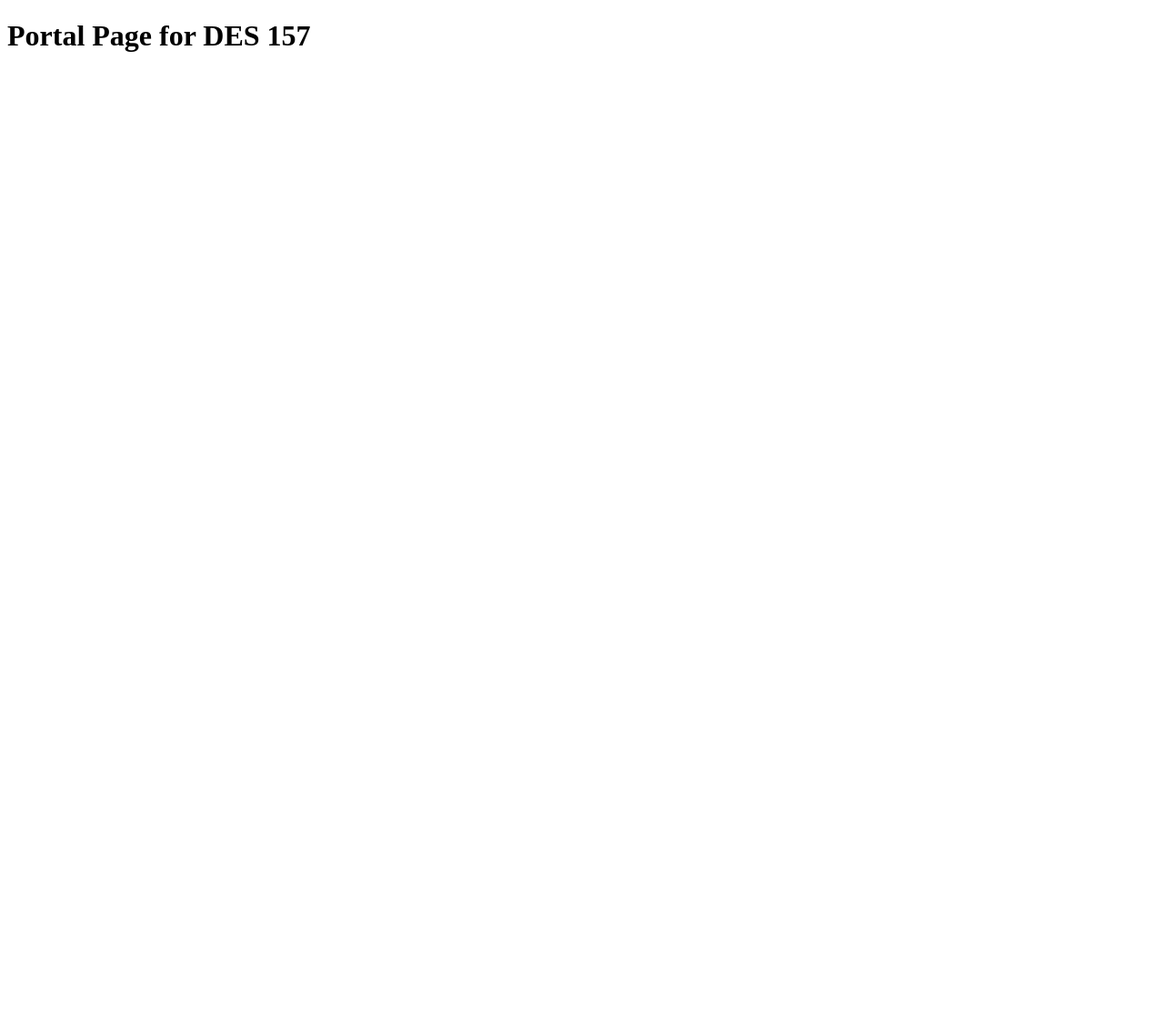
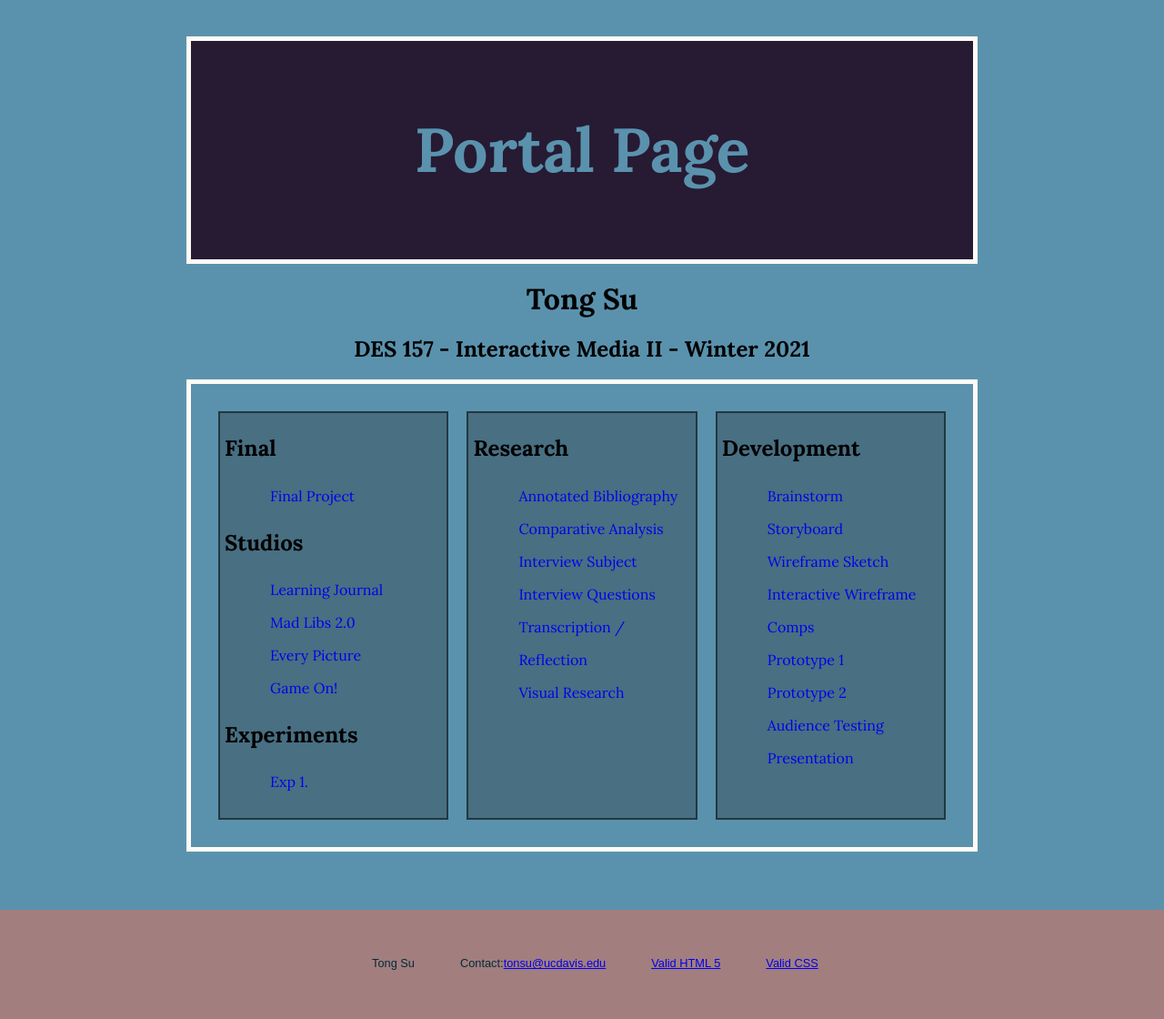
Before and after one commit to Tong9981/tong9981.github.com, a plain HTML site: page DES157/index.html in a window 1280 px wide. Shown: the whole page at 91% size. Before the commit the page ends 800 px from the top, so only its background shows below. Drawn offline with nearby package versions, Linux system fonts and the light colour scheme.

Commit message:
Added des157 folder and Portal Page

```diff
--- a/DES157/index.html
+++ b/DES157/index.html
@@ -4,9 +4,74 @@
     <meta charset="UTF-8">
     <meta name="viewport" content="width=device-width, initial-scale=1.0">
     <title>DES 157 Portal Page</title>
+    <link href="https://cdnjs.cloudflare.com/ajax/libs/normalize/8.0.1/normalize.min.css" rel="stylesheet">
+    <link rel="stylesheet" href="styles.css">
+    <link href="https://fonts.googleapis.com/css2?family=Lora:ital,wght@0,400;0,500;0,600;0,700;1,700&display=swap" rel="stylesheet">
 </head>
 <body>
-    <h1>Portal Page for DES 157</h1>
+    <header>
+        <div id="banner">
+            <div id="bannerA">Portal Page</div>
+        </div>
+        <div id="intro"></div>
+            <h1>Tong Su</h1>
+            <h2>DES 157 - Interactive Media II - Winter 2021</h2>
+        </div>
+    </header>
+    <main>
+        <div id="container">
+            <div>
+                <h2>Final</h2>
+                <ul>
+                    <li><a href="#">Final Project</a></li>
+                </ul>
+                <h2>Studios</h2>
+                <ul>
+                    <li><a href="#">Learning Journal</a></li>
+                    <li><a href="#">Mad Libs 2.0</a></li>
+                    <li><a href="#">Every Picture</a></li>
+                    <li><a href="#">Game On!</a></li>
+                </ul>
+                <h2>Experiments</h2>
+                <ul>
+                    <li><a href="#">Exp 1.</a></li>
+                </ul>
+            </div>
+            <div>
+                <h2>Research</h2>
+                <ul>
+                    <li><a href="#">Annotated Bibliography</a></li>
+                    <li><a href="#">Comparative Analysis</a></li>
+                    <li><a href="#">Interview Subject</a></li>
+                    <li><a href="#">Interview Questions</a></li>
+                    <li><a href="#">Transcription / Reflection</a></li>
+                    <li><a href="#">Visual Research</a></li>
+                </ul>
+            </div>
+            <div>
+                <h2>Development</h2>
+                <ul>
+                    <li><a href="#">Brainstorm</a></li>
+                    <li><a href="#">Storyboard</a></li>
+                    <li><a href="#">Wireframe Sketch</a></li>
+                    <li><a href="#">Interactive Wireframe</a></li>
+                    <li><a href="#">Comps</a></li>
+                    <li><a href="#">Prototype 1</a></li>
+                    <li><a href="#">Prototype 2</a></li>
+                    <li><a href="#">Audience Testing</a></li>
+                    <li><a href="#">Presentation</a></li>
+                </ul>
+            </div>
+        </div>
+
+
+    </main>
+    <footer>
+        <p>Tong Su</p>
+        <p>Contact:<a href="mail to:&#116;&#111;&#110;&#103;&#052;&#057;&#056;&#049;&#064;&#103;&#109;&#097;&#105;&#108;&#046;&#099;&#111;&#109;">tonsu@ucdavis.edu</a></p>
+        <p><a href="https://validator.w3.org/check?uri=referer">Valid HTML 5</a></p>
+        <p><a href="https://jigsaw.w3.org/css-validator/check/referer">Valid CSS</a></p>
+    </footer>
 
 </body>
 </html>
--- /dev/null
+++ b/DES157/styles.css
@@ -0,0 +1,122 @@
+body{
+    background-color: rgb(90,146,173);
+    font-family: 'Lora', serif;
+
+}
+
+/****************** Header**********************/
+
+header {
+    position: relative;
+    text-align: center;
+    padding-top: 40px;
+}
+
+
+/****************** Body **********************/
+
+ul li {
+    list-style-type: none;
+}
+
+ul li a {
+    text-decoration: none;
+    box-sizing: border-box;
+    display:block;
+    line-height:36px;
+    padding:0 10px;
+}
+
+ul li a:hover{
+    background:lightblue;
+    border-radius: 10px;
+}
+
+#container {
+    display: grid;
+    grid-template-columns: 1fr 1fr 1fr;
+    grid-gap: 20px;
+	margin: auto;
+	width: 800px;
+	border: 5px solid rgb(255,250,244);
+    padding: 30px;
+    margin-bottom: 5%;
+}
+
+#container > div {
+	padding: 2%;
+	background-color: rgba(31, 31, 31, 0.3);
+	border: 2px solid rgba(0, 0, 0, 0.5);
+}
+
+
+/****************** Banner **********************/
+#banner {
+    position: relative;
+    margin: auto;
+    width: 870px;
+    height: 250px;
+    background-color: rgb(39, 26, 51);
+    border: 5px solid rgb(255,250,244);
+    box-sizing: border-box;
+    display: grid;
+    place-content: center;
+    perspective: 1000px;
+
+}
+
+
+#bannerA {
+    color: rgb(90,146,173);
+    font-size: 68px;
+    font-weight: bold;
+    display: grid;
+    place-content: center;
+}
+#banner:hover div {
+    animation: animation3 5s 2 ;
+}
+
+
+@keyframes animation3 {
+    0% {
+        transform: rotateY(0deg) translateX(0px);
+        animation-timing-function: ease-in;
+    }
+    25% {
+        transform: rotateY(90deg) translateX(150px) translateZ(350px);
+        animation-timing-function: linear;
+    }
+    50% {
+        transform: rotateY(180deg) translateX(0px) translateZ(700px);
+        animation-timing-function: linear;
+        color: rgb(90,146,173);
+    }
+    75% {
+        transform: rotateY(270deg) translateX(-150px) translateZ(350px);
+        animation-timing-function: linear;
+    }
+    100% {
+        transform: rotateY(360deg) translateX(0) translateZ(0px);
+        color: rgb(150,84,84);
+        animation-timing-function: ease-out;
+    }
+}
+
+
+/****************** Footer **********************/
+
+footer {
+    display: flex;
+    padding: 40px 0px 40px 30%;
+    background: rgb(162,126,126);
+    color: #022B3A;
+    font-family: 'Titillium Web', sans-serif;
+    font-size: 1vw;
+    text-align: center;
+    list-style-type: none;
+}
+
+footer p {
+    padding: 0px 25px 0px 25px;
+}
```
